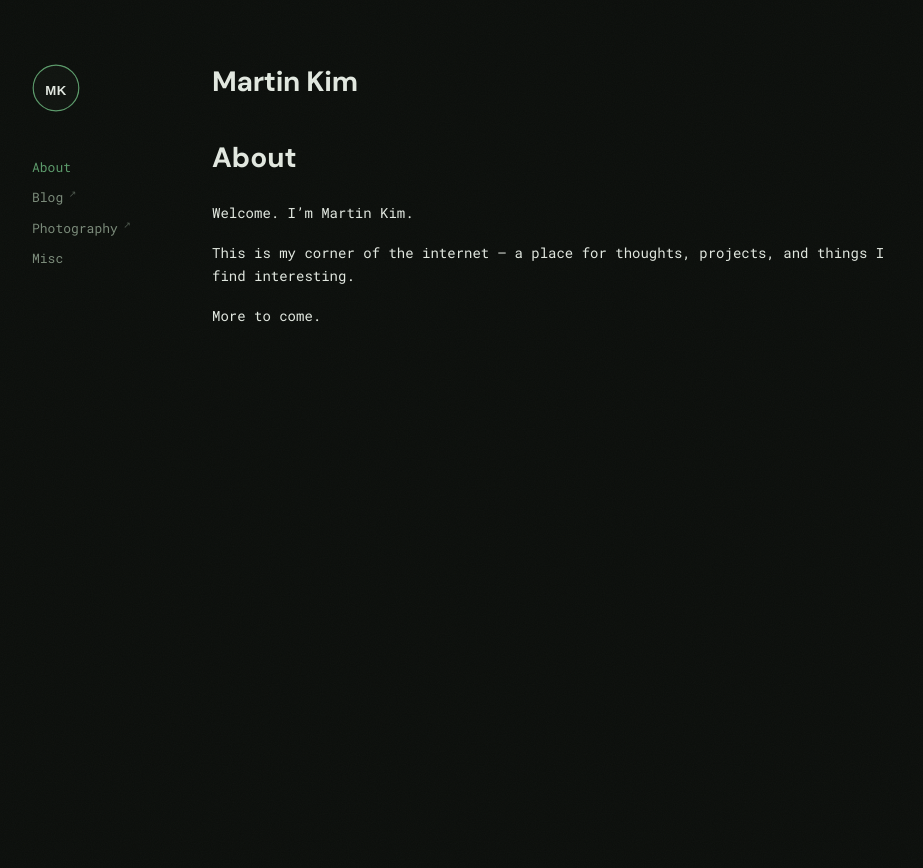
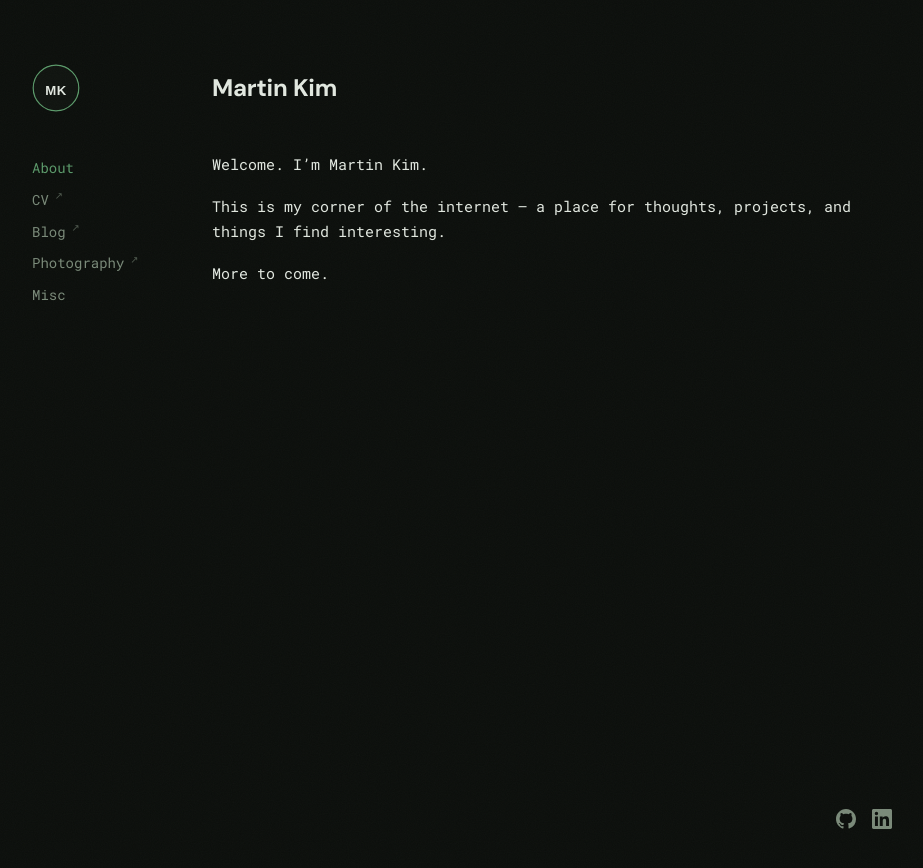
Before and after one commit to martinkim0/martinkim0.github.io, a Jekyll site: the page built from index.md, in a window 1280 px wide. Shown: the top 868 px of the page, without its empty margins (168-1091 px from the left). Built offline with Jekyll 4.4.1, drawn with Linux system fonts in a browser that asks for light colours.

Commit message:
Refine layout alignment, add footer icons, CV nav link, bump font sizes
- Center website title vertically with logo, align body text flush
  with sidebar nav (matching mitchellh.com layout pattern)
- Add right-justified GitHub and LinkedIn icon links in footer
- Add CV nav link pointing to assets/docs/martin-kim-cv.pdf
- Increase body font from 14px to 15px, sidebar nav from 13px to 14px
- Remove redundant page headings from index.md and misc.md
- Scope content typography rules inside __inner to prevent specificity
  conflicts with the name heading

Co-Authored-By: Claude Opus 4.6 <noreply@anthropic.com>

```diff
--- a/_layouts/default.html
+++ b/_layouts/default.html
@@ -18,14 +18,14 @@
           <img src="{{ '/assets/images/logo-placeholder.svg' | relative_url }}" alt="MK" width="48" height="48">
         </a>
         <nav class="sidebar__nav">
-          {% assign nav_items = "About|/,Blog|https://substack.com/@martinkim0,Photography|https://flickr.com/photos/martinkim0,Misc|/misc/" %}
+          {% assign nav_items = "About|/,CV|/assets/docs/martin-kim-cv.pdf,Blog|https://substack.com/@martinkim0,Photography|https://flickr.com/photos/martinkim0,Misc|/misc/" %}
           {% assign items = nav_items | split: "," %}
           {% for item in items %}
             {% assign parts = item | split: "|" %}
             {% assign label = parts[0] %}
             {% assign url = parts[1] %}
             {% assign is_external = false %}
-            {% if url contains "http" %}
+            {% if url contains "http" or url contains ".pdf" %}
               {% assign is_external = true %}
             {% endif %}
             {% assign is_active = false %}
@@ -51,6 +51,14 @@
       <div class="content__inner">
         {{ content }}
       </div>
+      <footer class="content__footer">
+        <a href="https://github.com/martinkim0" target="_blank" rel="noopener noreferrer" aria-label="GitHub">
+          <svg width="20" height="20" viewBox="0 0 24 24" fill="currentColor"><path d="M12 0C5.37 0 0 5.37 0 12c0 5.31 3.435 9.795 8.205 11.385.6.105.825-.255.825-.57 0-.285-.015-1.23-.015-2.235-3.015.555-3.795-.735-4.035-1.41-.135-.345-.72-1.41-1.23-1.695-.42-.225-1.02-.78-.015-.795.945-.015 1.62.87 1.845 1.23 1.08 1.815 2.805 1.305 3.495.99.105-.78.42-1.305.765-1.605-2.67-.3-5.46-1.335-5.46-5.925 0-1.305.465-2.385 1.23-3.225-.12-.3-.54-1.53.12-3.18 0 0 1.005-.315 3.3 1.23.96-.27 1.98-.405 3-.405s2.04.135 3 .405c2.295-1.56 3.3-1.23 3.3-1.23.66 1.65.24 2.88.12 3.18.765.84 1.23 1.905 1.23 3.225 0 4.605-2.805 5.625-5.475 5.925.435.375.81 1.095.81 2.22 0 1.605-.015 2.895-.015 3.3 0 .315.225.69.825.57A12.02 12.02 0 0 0 24 12c0-6.63-5.37-12-12-12z"/></svg>
+        </a>
+        <a href="https://linkedin.com/in/martinkim0" target="_blank" rel="noopener noreferrer" aria-label="LinkedIn">
+          <svg width="20" height="20" viewBox="0 0 24 24" fill="currentColor"><path d="M20.447 20.452h-3.554v-5.569c0-1.328-.027-3.037-1.852-3.037-1.853 0-2.136 1.445-2.136 2.939v5.667H9.351V9h3.414v1.561h.046c.477-.9 1.637-1.85 3.37-1.85 3.601 0 4.267 2.37 4.267 5.455v6.286zM5.337 7.433a2.062 2.062 0 0 1-2.063-2.065 2.064 2.064 0 1 1 2.063 2.065zm1.782 13.019H3.555V9h3.564v11.452zM22.225 0H1.771C.792 0 0 .774 0 1.729v20.542C0 23.227.792 24 1.771 24h20.451C23.2 24 24 23.227 24 22.271V1.729C24 .774 23.2 0 22.222 0h.003z"/></svg>
+        </a>
+      </footer>
     </main>
   </div>
 </body>
--- a/_sass/_base.scss
+++ b/_sass/_base.scss
@@ -13,7 +13,7 @@ html {
 body {
   font-family: var(--font-mono);
   font-weight: 400;
-  font-size: 0.875rem;
+  font-size: 0.9375rem;
   line-height: 1.7;
   color: var(--text-primary);
   background-color: var(--bg-primary);
--- a/_sass/_content.scss
+++ b/_sass/_content.scss
@@ -1,10 +1,17 @@
 .content {
   flex: 1;
   min-width: 0;
+  display: flex;
+  flex-direction: column;
   animation: fadeIn var(--transition-slow) ease both;
   animation-delay: 300ms;
 
   &__header {
+    // Match logo height so name centers with it; same bottom margin
+    // so content__inner aligns with sidebar nav below
+    height: 48px;
+    display: flex;
+    align-items: center;
     margin-bottom: var(--space-xl);
   }
 
@@ -14,13 +21,14 @@
     font-size: 1.5rem;
     color: var(--text-primary);
     letter-spacing: -0.01em;
+    margin: 0;
     animation: fadeInUp var(--transition-slow) ease both;
     animation-delay: 150ms;
   }
 
   &__inner {
     max-width: var(--content-max-width);
-  }
+    flex: 1;
 
     h1 {
       font-size: 1.75rem;
@@ -109,9 +117,33 @@
     }
   }
 
+  &__footer {
+    display: flex;
+    justify-content: flex-end;
+    max-width: var(--content-max-width);
+    gap: var(--space-md);
+    padding-top: var(--space-2xl);
+    margin-top: auto;
+
+    a {
+      color: var(--text-secondary);
+      text-decoration: none;
+      transition: color var(--transition-fast);
+
+      &:hover {
+        color: var(--text-primary);
+      }
+    }
+  }
+}
+
 // Mobile
 @media (max-width: 768px) {
   .content {
+    &__header {
+      height: auto;
+    }
+
     &__name {
       font-size: 1.25rem;
     }
--- a/_sass/_sidebar.scss
+++ b/_sass/_sidebar.scss
@@ -42,7 +42,7 @@
     display: block;
     padding: var(--space-xs) 0;
     font-family: var(--font-mono);
-    font-size: 0.8125rem;
+    font-size: 0.875rem;
     font-weight: 400;
     color: var(--text-secondary);
     transition:
@@ -54,6 +54,7 @@
     &:nth-child(2) { animation-delay: 260ms; }
     &:nth-child(3) { animation-delay: 320ms; }
     &:nth-child(4) { animation-delay: 380ms; }
+    &:nth-child(5) { animation-delay: 440ms; }
 
     &:hover {
       color: var(--text-primary);
--- a/index.md
+++ b/index.md
@@ -4,8 +4,6 @@ title: About
 permalink: /
 ---
 
-# About
-
 Welcome. I'm Martin Kim.
 
 This is my corner of the internet — a place for thoughts, projects, and things I find interesting.
```
Also changed, not shown: misc.md (+0 -2 lines). Lines whose indentation alone changed are shown as unchanged.
